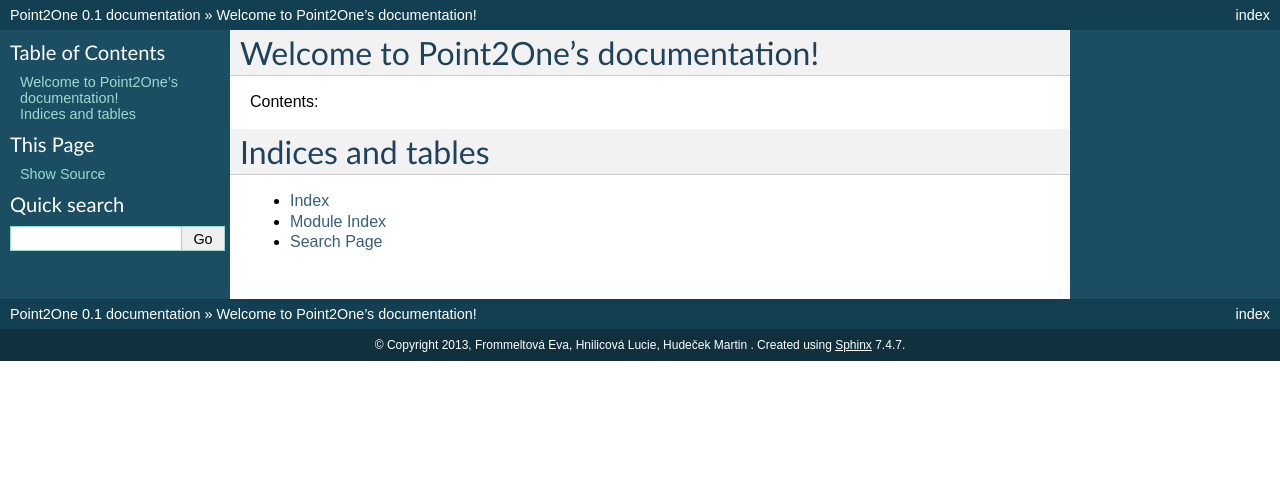
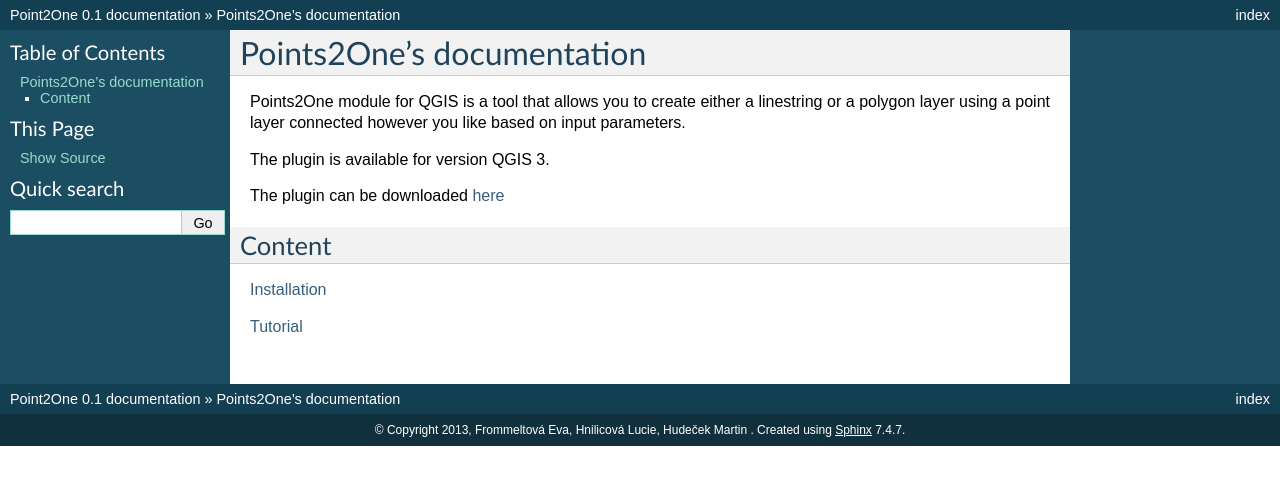
Before and after one commit to ctu-fgis/2020-e-qgis-points2one, a Sphinx documentation site: the page built from help/source/index.rst, in a window 1280 px wide. Shown: the top 485 px of the page. Built offline with Sphinx 7.4.7, drawn with Linux system fonts in a browser that asks for light colours; formulas are drawn with MathJax 3.

Commit message:
#18 documentation
first version

```diff
--- a/help/source/index.rst
+++ b/help/source/index.rst
@@ -3,17 +3,27 @@
    You can adapt this file completely to your liking, but it should at least
    contain the root `toctree` directive.
 
-Welcome to Point2One's documentation!
+Points2One's documentation
 ============================================
+Points2One module for QGIS is a tool that allows you to create either a linestring or a polygon layer using a point layer connected however you like based on input parameters.
 
-Contents:
+The plugin is available for version QGIS 3.
+
+The plugin can be downloaded `here
+<https://github.com/ctu-fgis/2020-e-qgis-points2one>`__
+
 
 .. toctree::
    :maxdepth: 2
 
-Indices and tables
-==================
 
-* :ref:`genindex`
-* :ref:`modindex`
-* :ref:`search`
+Content
+---------------------
+`Installation
+<installation.html>`__
+
+`Tutorial
+<tutorial.html>`__
+
+
+.. note::The project was created in the subject Free Software GIS, Department of Geomatics, Faculty of Civil Engineering CTU
```
Also changed, not shown: help/source/installation.rst (added, +18 -0 lines), help/source/tutorial.rst (added, +43 -0 lines).
